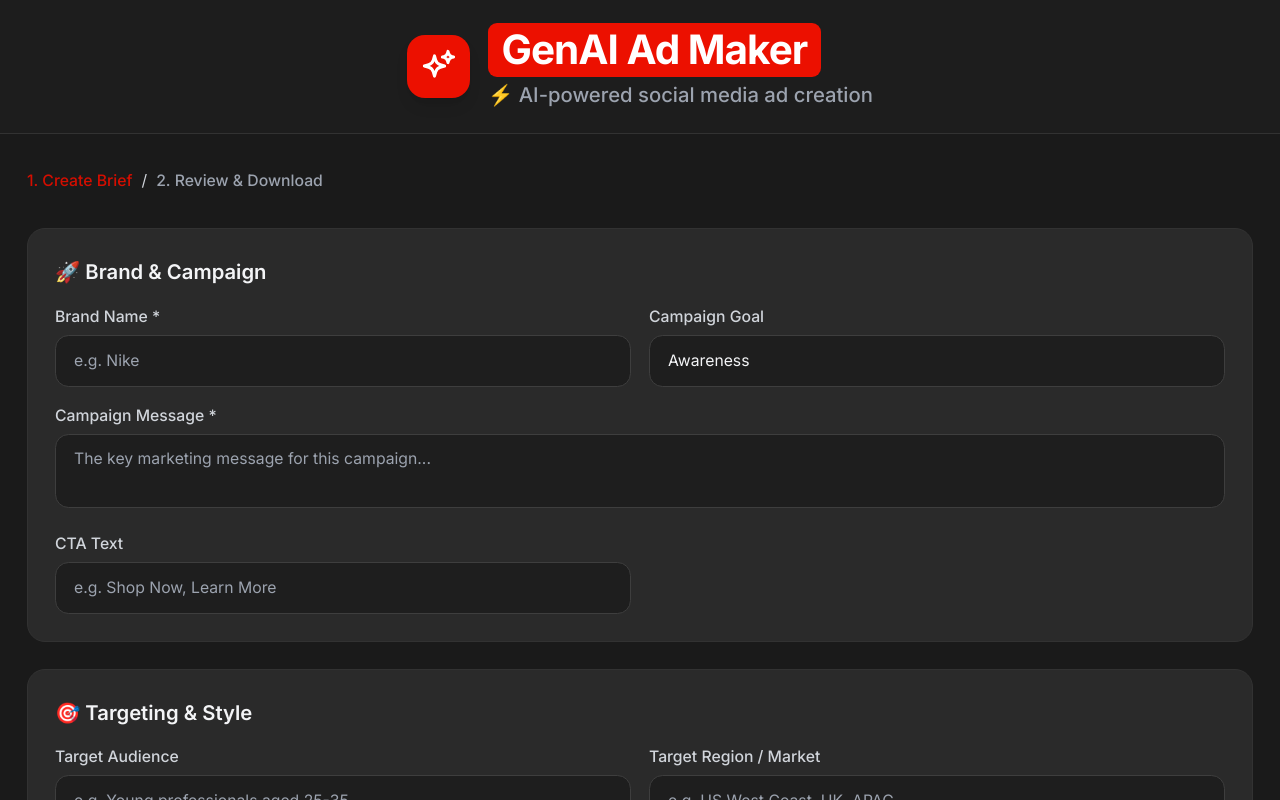
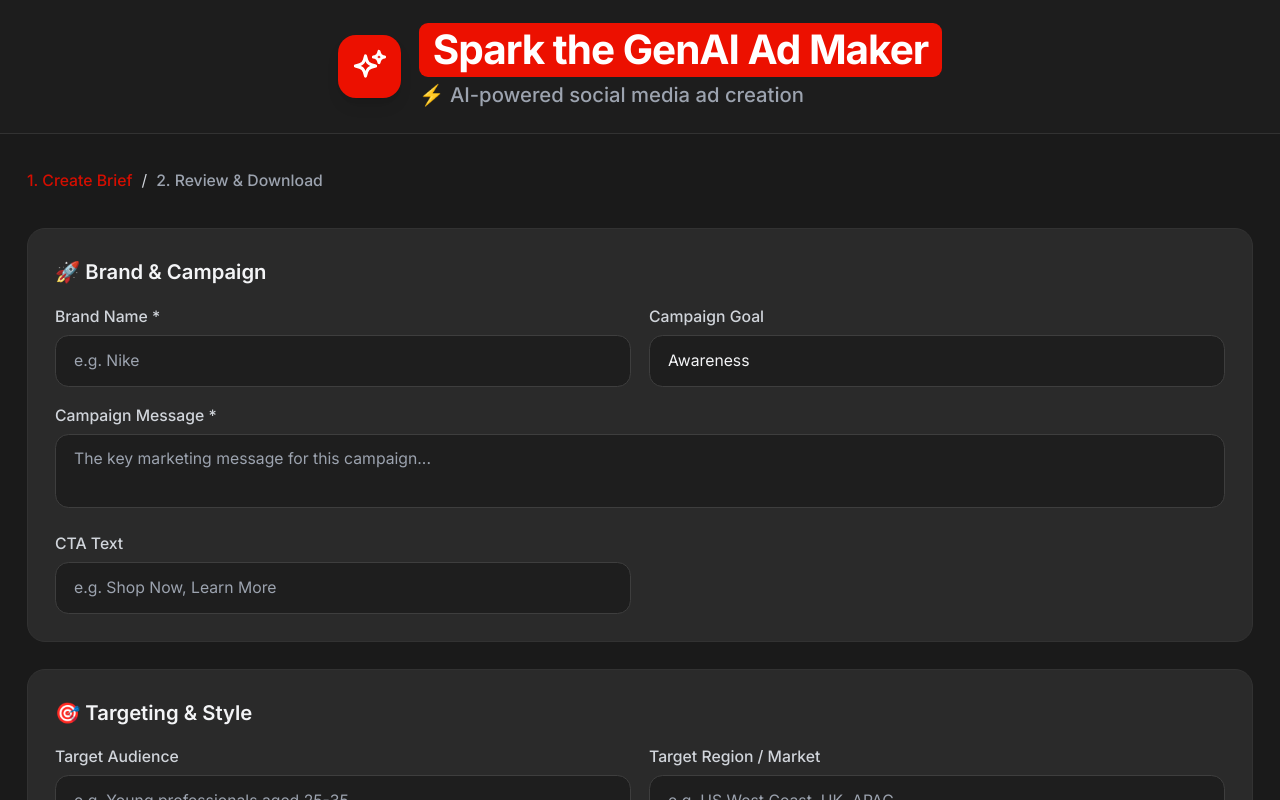
Before and after one commit to dan-kiss-dev-this/genai_ad_maker, a React (Vite) app in the folder client/: page / in a window 1280 px wide. Shown: the top 800 px of the page. Built offline with nearby package versions, Linux system fonts and the light colour scheme.

Commit message:
Adjust naming

```diff
--- a/client/index.html
+++ b/client/index.html
@@ -7,7 +7,7 @@
     <link rel="preconnect" href="https://fonts.googleapis.com" />
     <link rel="preconnect" href="https://fonts.gstatic.com" crossorigin />
     <link href="https://fonts.googleapis.com/css2?family=Inter:wght@300;400;500;600;700&display=swap" rel="stylesheet" />
-    <title>GenAI Ad Maker</title>
+    <title>Spark the GenAI Ad Maker</title>
   </head>
   <body>
     <div id="root"></div>
--- a/client/src/components/Layout.tsx
+++ b/client/src/components/Layout.tsx
@@ -32,7 +32,7 @@ export default function Layout({ children }: LayoutProps) {
           <div>
             <h1 className="text-4xl font-extrabold tracking-tight">
               <span className="text-white rounded-lg px-3 py-1 inline-block" style={{ backgroundColor: '#ec1000' }}>
-                GenAI Ad Maker
+                Spark the GenAI Ad Maker
               </span>
             </h1>
             <p className="text-lg font-medium text-gray-400 mt-0.5">
```
Also changed, not shown: 1 other file (tests, documents, lock files or other folders).
